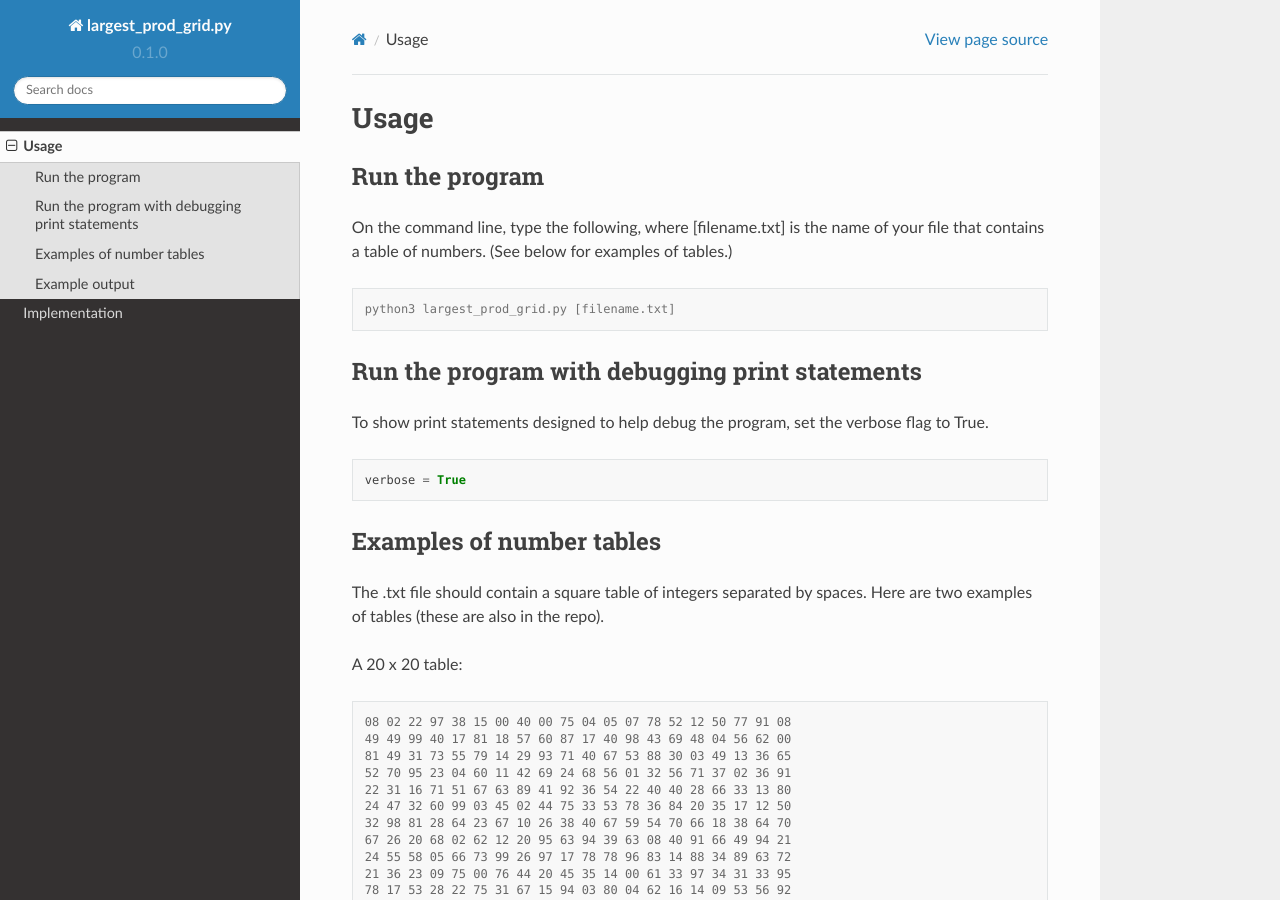
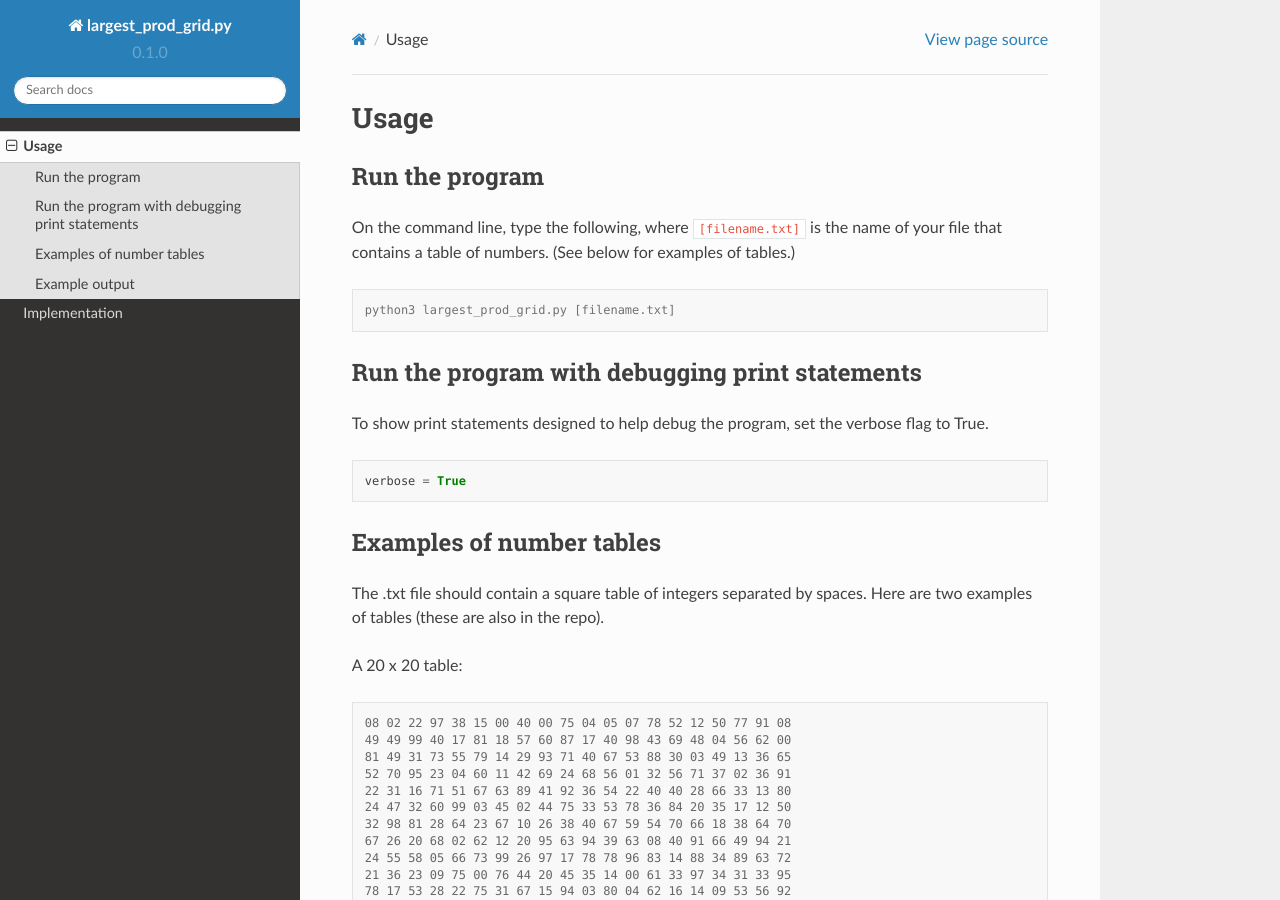
Before and after one commit to XtinaJohnson/largest_prod_grid_docs, a Sphinx documentation site: the page built from docs/source/usage.rst, in a window 1280 px wide and 900 px high. Built offline with Sphinx 7.4.7 and the Read the Docs theme 2.0.0, drawn with Linux system fonts in a browser that asks for light colours.

```diff
--- a/docs/source/usage.rst
+++ b/docs/source/usage.rst
@@ -4,7 +4,7 @@ Usage
 Run the program
 ---------------
 
-On the command line, type the following, where [filename.txt] is the name of your file that contains a table of numbers. (See below for examples of tables.)
+On the command line, type the following, where ``[filename.txt]`` is the name of your file that contains a table of numbers. (See below for examples of tables.)
 
 .. code-block:: console
 
```
